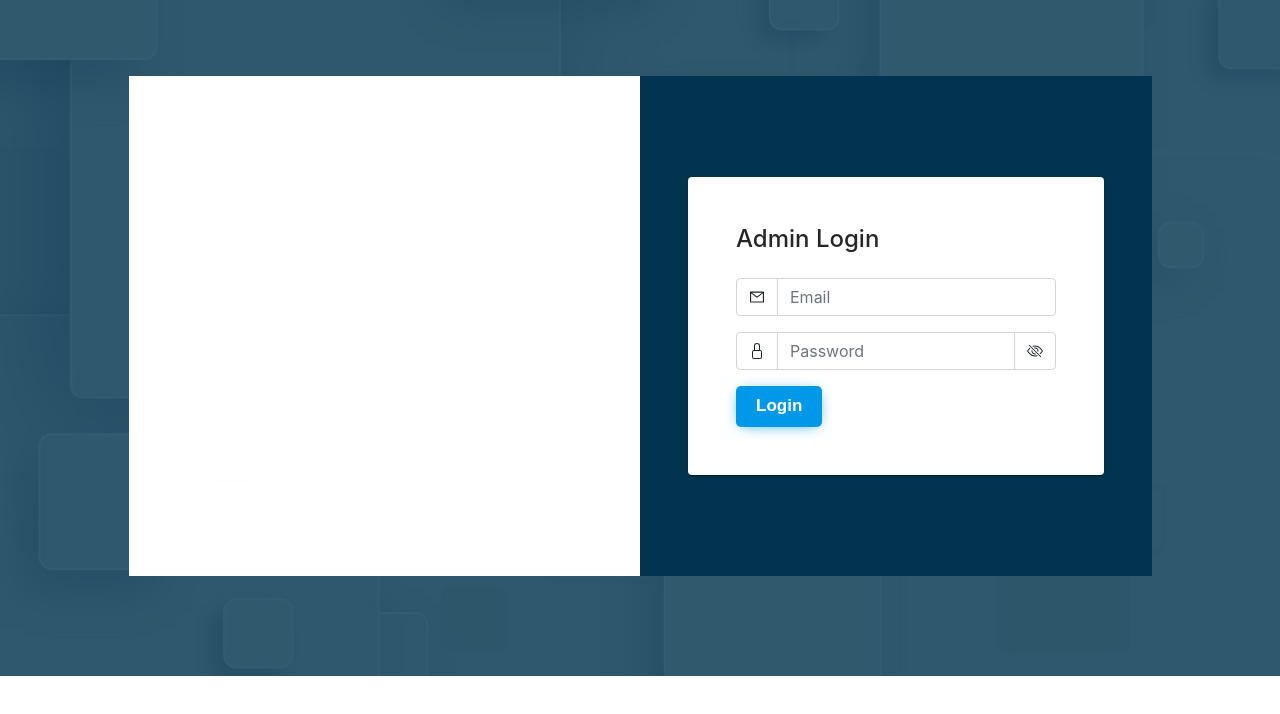
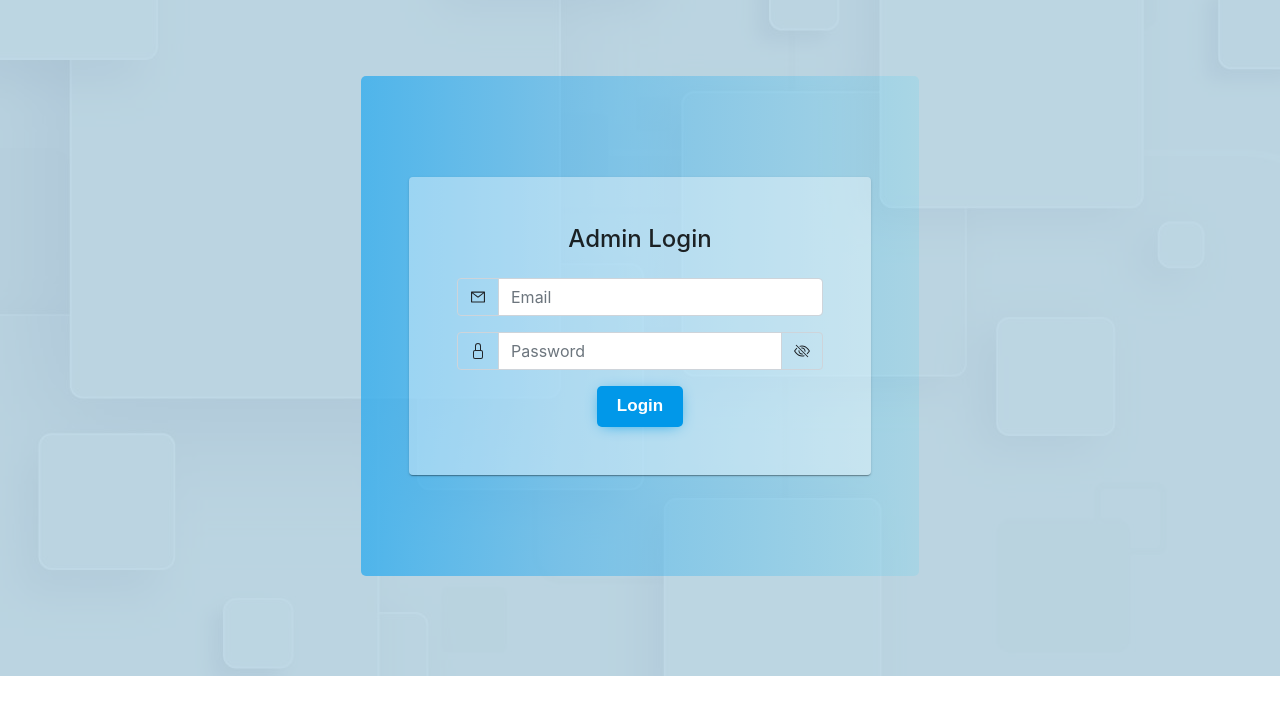
Before and after one commit to labbaekratul/nirvoya-dashboard2, a React (Create React App) app: page /login in a window 1280 px wide. Shown: the part 124-838 px from the top of the page. Built offline with nearby package versions, Linux system fonts and the light colour scheme.

Commit message:
change login page design

```diff
--- a/src/Pages/AdminLogin/AdminLogin.js
+++ b/src/Pages/AdminLogin/AdminLogin.js
@@ -1,13 +1,13 @@
-import { Card } from '@material-ui/core';
-import React, { useEffect, useState } from 'react';
+import { Card } from "@material-ui/core";
+import React, { useEffect, useState } from "react";
 import { useForm } from "react-hook-form";
 import { AiOutlineMail } from "react-icons/ai";
 import { BsEye, BsEyeSlash, BsLock } from "react-icons/bs";
-import { useDispatch, useSelector } from 'react-redux';
-import { useHistory, useLocation } from 'react-router-dom';
+import { useDispatch, useSelector } from "react-redux";
+import { useHistory, useLocation } from "react-router-dom";
 import loginImage from "../../Asset/secure-login.gif";
 import { adminSignin } from "../../redux/Actions/adminActions";
-import style from './styleLogin.module.css';
+import style from "./styleLogin.module.css";
 
 const AdminLogin = () => {
   const dispatch = useDispatch();
@@ -48,27 +48,27 @@ const AdminLogin = () => {
     <section id={`${style.adminLogin}`}>
       <div className="container">
         <div
-          className="row gx-0 justify-content-center align-items-center"
+          className="d-flex gx-0 justify-content-center align-items-center"
           style={{ height: "900px" }}
         >
-          <div className="col-11">
-            <div className="row gx-0">
-              <div className="col-6 d-flex justify-content-center align-items-center">
+          <div className="w-50">
+            <div className="row gx-0 text-center">
+              {/* <div className="col-6 d-flex justify-content-center align-items-center">
                 <div className={`${style.adminLoginImage}`}>
                   <img
                     src={loginImage}
                     alt="admin login page"
                   />
                 </div>
-              </div>
+              </div> */}
 
-              <div className={`col-6 p-5 ${style.form}`}>
-                <Card className={`p-5 w-100`}>
+              <div className={`col p-5 ${style.form}`}>
+                <Card
+                  className={`p-5 w-100`}
+                  style={{ background: "rgba(255, 255, 255, .4)" }}
+                >
                   <h4 className="boldh4 mb-4">Admin Login</h4>
-                    <form
-                      onSubmit={handleSubmit(onSubmit)}
-                      className="formStyle"
-                    >
+                  <form onSubmit={handleSubmit(onSubmit)} className="formStyle">
                     {/* email */}
                     <div className="mb-3">
                       <div className="input-group">
--- a/src/Pages/AdminLogin/styleLogin.module.css
+++ b/src/Pages/AdminLogin/styleLogin.module.css
@@ -5,10 +5,11 @@
   background-image: url("../../Asset/ahsan.jpg");
   z-index: 1;
 }
+
 #adminLogin::before {
   position: absolute;
   content: "";
-  background: rgba(2, 52, 79, 0.8);
+  background: rgba(177, 208, 224, 0.8);
   /* background: rgba(0, 0, 0, 0.8); */
   width: 100%;
   height: 100%;
@@ -16,19 +17,25 @@
   left: 0;
   z-index: -1;
 }
+
 .adminLoginImage {
   width: 595px;
   height: 500px;
   background-color: #ffffff;
   text-align: center;
 }
+
 .adminLoginImage img {
   max-width: 100%;
   height: 100%;
 }
+
 .form {
   height: 500px;
-  background: rgba(2, 52, 79, 1);
+  border-radius: 5px;
+  /* background: rgba(17, 143, 210, 0.18); */
+  background: rgb(52, 173, 237);
+  background: linear-gradient(90deg, rgba(52, 173, 237, .8) 0%, rgba(52, 173, 237, .5) 35%, rgba(0, 212, 255, .1) 100%);
   display: flex;
   align-items: center;
   justify-content: center;
```
Lines whose indentation alone changed are shown as unchanged.
